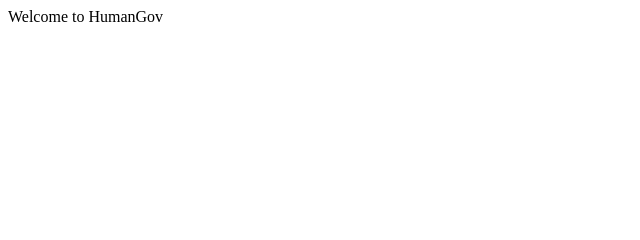
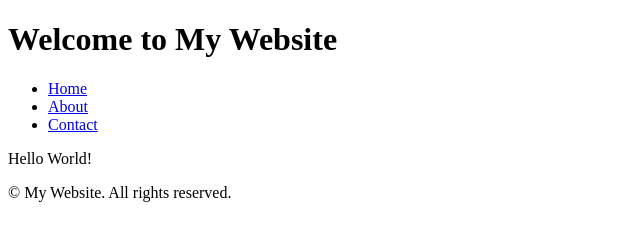
Before and after one commit to asadpk/simple-website-repo-poc1, a plain HTML site: page index.html in a window 1280 px wide. Shown: the whole page, without its empty margins (0-640 px from the left). Drawn offline with Linux system fonts and the light colour scheme.

Commit message:
HTML File edit

```diff
--- a/index.html
+++ b/index.html
@@ -1 +1,24 @@
-Welcome to HumanGov
+<!DOCTYPE html>
+<html>
+<head>
+<title>My Website</title>
+</head>
+<body>
+<header>
+<h1>Welcome to My Website</h1>
+<nav>
+<ul>
+<li><a href="#">Home</a></li>
+<li><a href="#">About</a></li>
+<li><a href="#">Contact</a></li>
+</ul>
+</nav>
+</header>
+<main>
+<p>Hello World!</p>
+</main>
+<footer>
+<p>© My Website. All rights reserved.</p>
+</footer>
+</body>
+</html>
```
